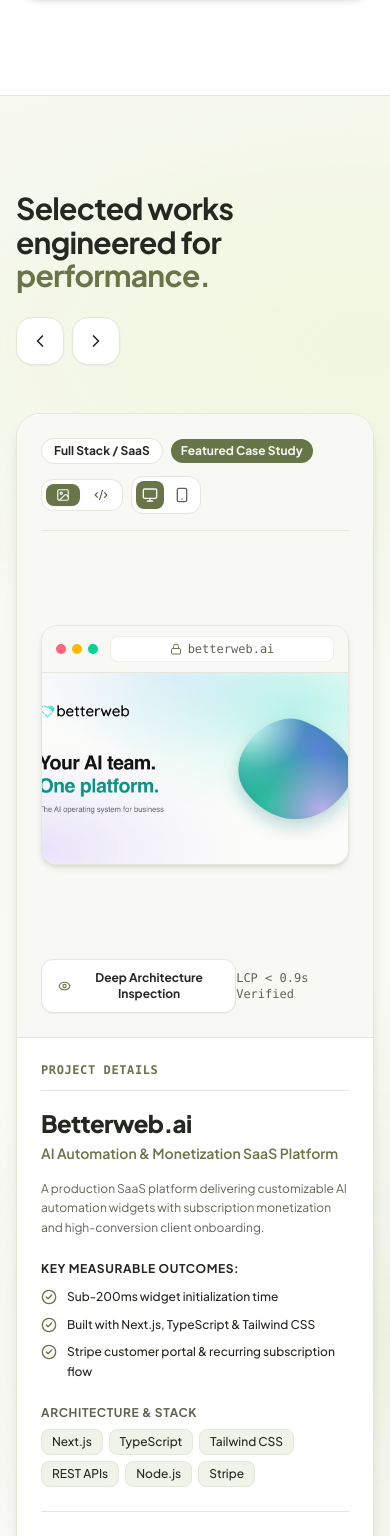
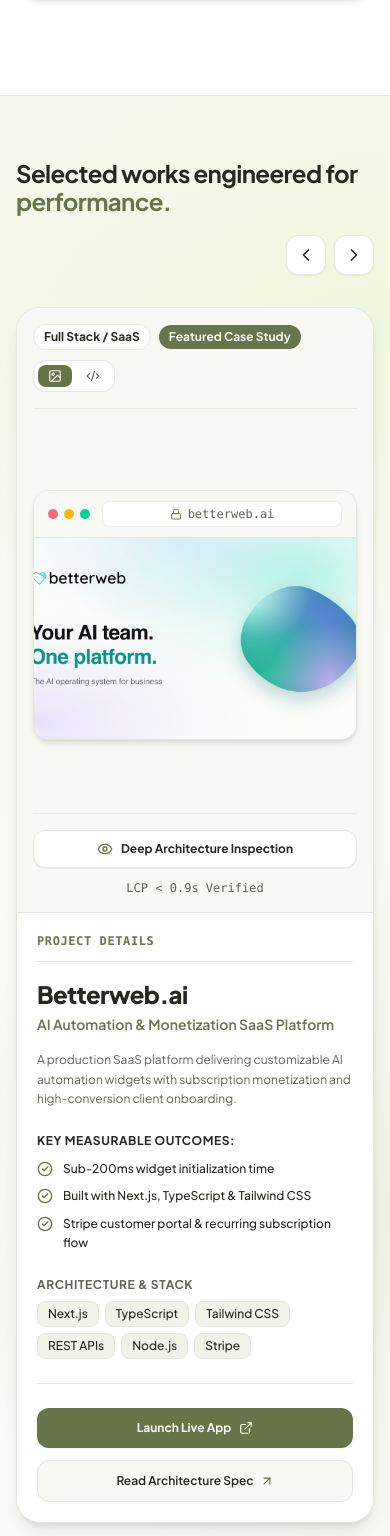
Before and after one commit to Muhammad-Faizan880/faizan-portfolio, a React (Vite) app: page / in a window 390 px wide. Shown: the part 4332-5868 px from the top of the page. Built offline with nearby package versions, Linux system fonts and the light colour scheme.

Commit message:
responsive issue fixed

```diff
--- a/src/components/Projects.tsx
+++ b/src/components/Projects.tsx
@@ -80,9 +80,8 @@
   };
 
   return (
-    <section id="projects" className="py-24 md:py-32 border-t border-sage relative bg-offwhite overflow-hidden isolate">
+    <section id="projects" className="py-16 sm:py-24 md:py-32 border-t border-sage relative bg-offwhite overflow-hidden isolate">
        {/* Ambient gradient background */}
-
 
       <div
         className="pointer-events-none absolute inset-0 -z-10"
@@ -107,29 +106,25 @@
         }}
       />
 
-
       <div className="max-w-7xl mx-auto px-4 sm:px-6 lg:px-8">
         {/* Header with Navigation Controls */}
-        <div className="flex flex-col md:flex-row md:items-end justify-between mb-12 gap-6">
+        <div className="flex flex-col sm:flex-row sm:items-end justify-between mb-8 sm:mb-12 gap-5 sm:gap-6">
           <div className="max-w-2xl">
-
-            <h2 className="max-w-3xl text-3xl sm:text-4xl lg:text-5xl font-bold tracking-tight text-charcoal leading-[1.12]">
+            <h2 className="max-w-3xl text-2xl sm:text-4xl lg:text-5xl font-bold tracking-tight text-charcoal leading-[1.15] sm:leading-[1.12]">
               Selected works engineered for <span className="text-olive">performance.</span>
             </h2>
-
           </div>
 
           {/* Slider Controls & Counter */}
-          <div className="flex items-center gap-4 self-start md:self-end">
+
 
 
             {/* Arrows */}
-
-<div className="flex items-center gap-2">
+            <div className="flex items-center justify-end gap-2">
               <button
                 type="button"
                 onClick={handlePrev}
-    className="w-12 h-12 rounded-2xl bg-white border border-sage text-charcoal hover:bg-olive hover:text-offwhite hover:border-olive transition-all duration-200 flex items-center justify-center shadow-xs active:scale-95 cursor-pointer"
+                className="w-10 h-10 sm:w-12 sm:h-12 rounded-xl sm:rounded-2xl bg-white border border-sage text-charcoal hover:bg-olive hover:text-offwhite hover:border-olive transition-all duration-200 flex items-center justify-center shadow-xs active:scale-95 cursor-pointer"
                 aria-label="Previous project slide"
               >
                 <ChevronLeft className="w-5 h-5" />
@@ -138,14 +133,13 @@
               <button
                 type="button"
                 onClick={handleNext}
-    className="w-12 h-12 rounded-2xl bg-white border border-sage text-charcoal hover:bg-olive hover:text-offwhite hover:border-olive transition-all duration-200 flex items-center justify-center shadow-xs active:scale-95 cursor-pointer"
+                className="w-10 h-10 sm:w-12 sm:h-12 rounded-xl sm:rounded-2xl bg-white border border-sage text-charcoal hover:bg-olive hover:text-offwhite hover:border-olive transition-all duration-200 flex items-center justify-center shadow-xs active:scale-95 cursor-pointer"
                 aria-label="Next project slide"
               >
                 <ChevronRight className="w-5 h-5" />
               </button>
             </div>
 
-          </div>
         </div>
 
         {/* Dynamic Project Stage (Interactive Carousel Container) */}
@@ -164,11 +158,11 @@
               className="bg-white border border-sage rounded-3xl overflow-hidden shadow-lg grid grid-cols-1 lg:grid-cols-12 gap-0"
             >
               {/* Left Column: Visual Mockup Showcase (7 cols) */}
-              <div className="lg:col-span-7 bg-offwhite p-6 sm:p-10 border-b lg:border-b-0 lg:border-r border-sage flex flex-col justify-between relative group">
+              <div className="lg:col-span-7 bg-offwhite p-4 sm:p-8 lg:p-10 border-b lg:border-b-0 lg:border-r border-sage flex flex-col justify-between relative group">
                 {/* Stage Header Controls */}
-                <div className="flex flex-wrap items-center justify-between gap-3 pb-4 border-b border-sage mb-6">
-                  <div className="flex items-center gap-2">
-                    <span className="px-3 py-1 rounded-full bg-white border border-sage text-xs font-bold text-charcoal">
+                <div className="flex flex-wrap items-center justify-between gap-2.5 sm:gap-3 pb-4 border-b border-sage mb-4 sm:mb-6">
+                  <div className="flex flex-wrap items-center gap-2">
+                    <span className="px-2.5 sm:px-3 py-1 rounded-full bg-white border border-sage text-xs font-bold text-charcoal">
                       {currentProject.category}
                     </span>
                     {currentProject.featured && (
@@ -209,8 +203,8 @@
                       </button>
                     </div>
 
-                    {/* Responsive Viewport Toggle */}
-                    <div className="flex items-center gap-1 p-1 bg-white border border-sage rounded-xl text-xs">
+                    {/* Responsive Viewport Toggle (Desktop vs Mobile Preview - sm screens and above) */}
+                    <div className="hidden sm:flex items-center gap-1 p-1 bg-white border border-sage rounded-xl text-xs">
                       <button
                         type="button"
                         onClick={() => setPreviewMode('desktop')}
@@ -306,7 +300,7 @@
                       </div>
                     ) : (
                       /* Mobile Phone Mockup Frame */
-                      <div className="relative mx-auto w-[250px] sm:w-[270px] h-[380px] rounded-[36px] p-2.5 bg-charcoal shadow-2xl border-4 border-charcoal/90 flex flex-col group/phone transition-all duration-300">
+                      <div className="relative mx-auto w-[240px] sm:w-[270px] h-[360px] sm:h-[380px] rounded-[36px] p-2.5 bg-charcoal shadow-2xl border-4 border-charcoal/90 flex flex-col group/phone transition-all duration-300">
                         {/* Notch / Speaker */}
                         <div className="absolute top-4 left-1/2 -translate-x-1/2 w-20 h-4 bg-charcoal rounded-full z-20 flex items-center justify-center">
                           <div className="w-2 h-2 rounded-full bg-charcoal/80 border border-white/20 mr-1.5" />
@@ -314,14 +308,16 @@
                         </div>
 
                         {/* Phone Screen */}
-                        <div className="w-full h-full rounded-[28px] overflow-hidden bg-offwhite relative flex flex-col">
+                        <div className="w-full h-full rounded-[28px] overflow-hidden bg-white relative flex flex-col justify-center items-center">
                           {currentProject.imageUrl ? (
+                            <div className="w-full h-full flex items-center justify-center p-3 bg-[#f7f9f7]">
                               <img
                                 src={currentProject.imageUrl}
                                 alt={currentProject.imageAlt || currentProject.title}
                                 loading="lazy"
-                              className="w-full h-full object-cover object-top transition-transform duration-700 ease-out group-hover/phone:scale-105"
+                                className="w-full h-auto max-h-full object-contain rounded-lg shadow-xs transition-transform duration-700 ease-out group-hover/phone:scale-105"
                               />
+                            </div>
                           ) : (
                             <ProjectCardPreview projectId={currentProject.id} />
                           )}
@@ -349,7 +345,7 @@
                       className={`transition-all duration-300 rounded-2xl border border-sage bg-white shadow-sm overflow-hidden w-full ${
                         previewMode === 'mobile'
                           ? 'max-w-[340px] h-[360px]'
-                          : 'max-w-full h-[360px]'
+                          : 'max-w-full h-[320px] sm:h-[360px]'
                       }`}
                     >
                       <ProjectCardPreview projectId={currentProject.id} />
@@ -358,24 +354,24 @@
                 </div>
 
                 {/* Inspect Case Study Button Trigger */}
-                <div className="pt-6 flex items-center justify-between">
+                <div className="pt-4 mt-2 border-t border-sage/60 flex flex-col sm:flex-row sm:items-center justify-between gap-3">
                   <button
                     type="button"
                     onClick={() => setActiveModalProject(currentProject)}
-                    className="inline-flex items-center gap-2 px-4 py-2.5 rounded-xl bg-white border border-sage text-xs font-bold text-charcoal hover:bg-olive-light hover:border-olive transition-colors shadow-2xs cursor-pointer"
+                    className="inline-flex items-center justify-center gap-2 px-4 py-2.5 rounded-xl bg-white border border-sage text-xs font-bold text-charcoal hover:bg-olive-light hover:border-olive transition-colors shadow-2xs cursor-pointer w-full sm:w-auto"
                   >
-                    <Eye className="w-4 h-4 text-olive" />
+                    <Eye className="w-4 h-4 text-olive shrink-0" />
                     <span>Deep Architecture Inspection</span>
                   </button>
 
-                  <span className="text-xs font-mono text-muted">
+                  <span className="text-xs font-mono text-muted text-center sm:text-right shrink-0">
                     LCP &lt; 0.9s Verified
                   </span>
                 </div>
               </div>
 
               {/* Right Column: Case Details & Engineering Deliverables (5 cols) */}
-              <div className="lg:col-span-5 p-6 sm:p-10 flex flex-col justify-between space-y-6">
+              <div className="lg:col-span-5 p-5 sm:p-8 lg:p-10 flex flex-col justify-between space-y-6">
                 <div>
                   <div className="flex items-center justify-between pb-3 border-b border-sage mb-4">
                     <span className="text-xs font-mono font-bold text-olive uppercase tracking-wider">
@@ -432,13 +428,13 @@
                 </div>
 
                 {/* Actions */}
-                <div className="pt-6 border-t border-sage flex flex-wrap items-center gap-3">
+                <div className="pt-6 border-t border-sage flex flex-col sm:flex-row items-stretch sm:items-center gap-3">
                   {currentProject.liveUrl && (
                     <a
                       href={currentProject.liveUrl}
                       target="_blank"
                       rel="noreferrer"
-                      className="inline-flex items-center gap-2 px-5 py-3 rounded-xl text-xs font-bold bg-olive text-offwhite hover:bg-olive-dark transition-all shadow-xs"
+                      className="inline-flex items-center justify-center gap-2 px-5 py-3 rounded-xl text-xs font-bold bg-olive text-offwhite hover:bg-olive-dark transition-all shadow-xs flex-1 sm:flex-initial"
                     >
                       <span>Launch Live App</span>
                       <ExternalLink className="w-3.5 h-3.5" />
@@ -448,7 +444,7 @@
                   <button
                     type="button"
                     onClick={() => setActiveModalProject(currentProject)}
-                    className="inline-flex items-center gap-1.5 px-4 py-3 rounded-xl text-xs font-semibold bg-offwhite border border-sage text-charcoal hover:bg-olive-light transition-colors cursor-pointer"
+                    className="inline-flex items-center justify-center gap-1.5 px-4 py-3 rounded-xl text-xs font-semibold bg-offwhite border border-sage text-charcoal hover:bg-olive-light transition-colors cursor-pointer flex-1 sm:flex-initial"
                   >
                     <span>Read Architecture Spec</span>
                     <ArrowUpRight className="w-3.5 h-3.5 text-olive" />
```
Lines whose indentation alone changed are shown as unchanged.
